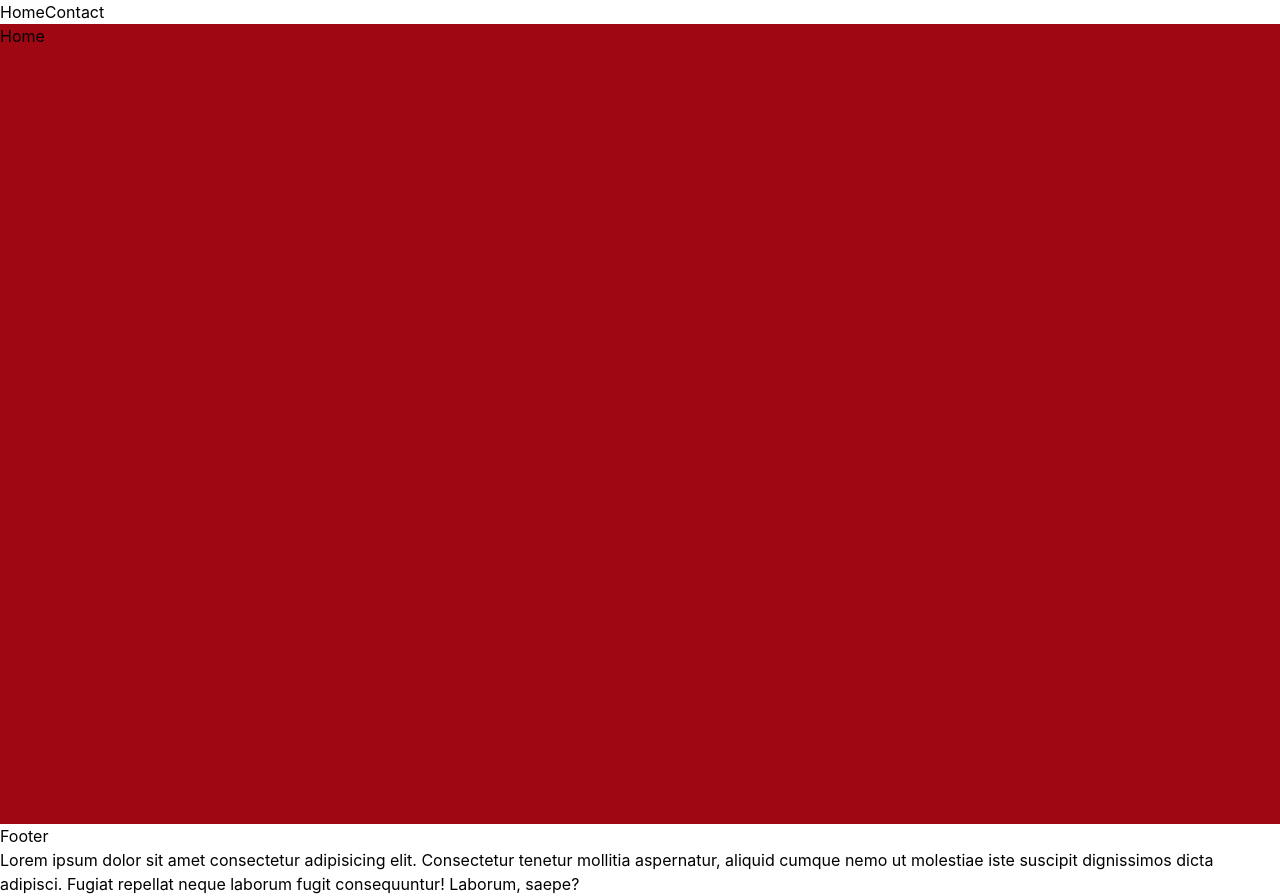
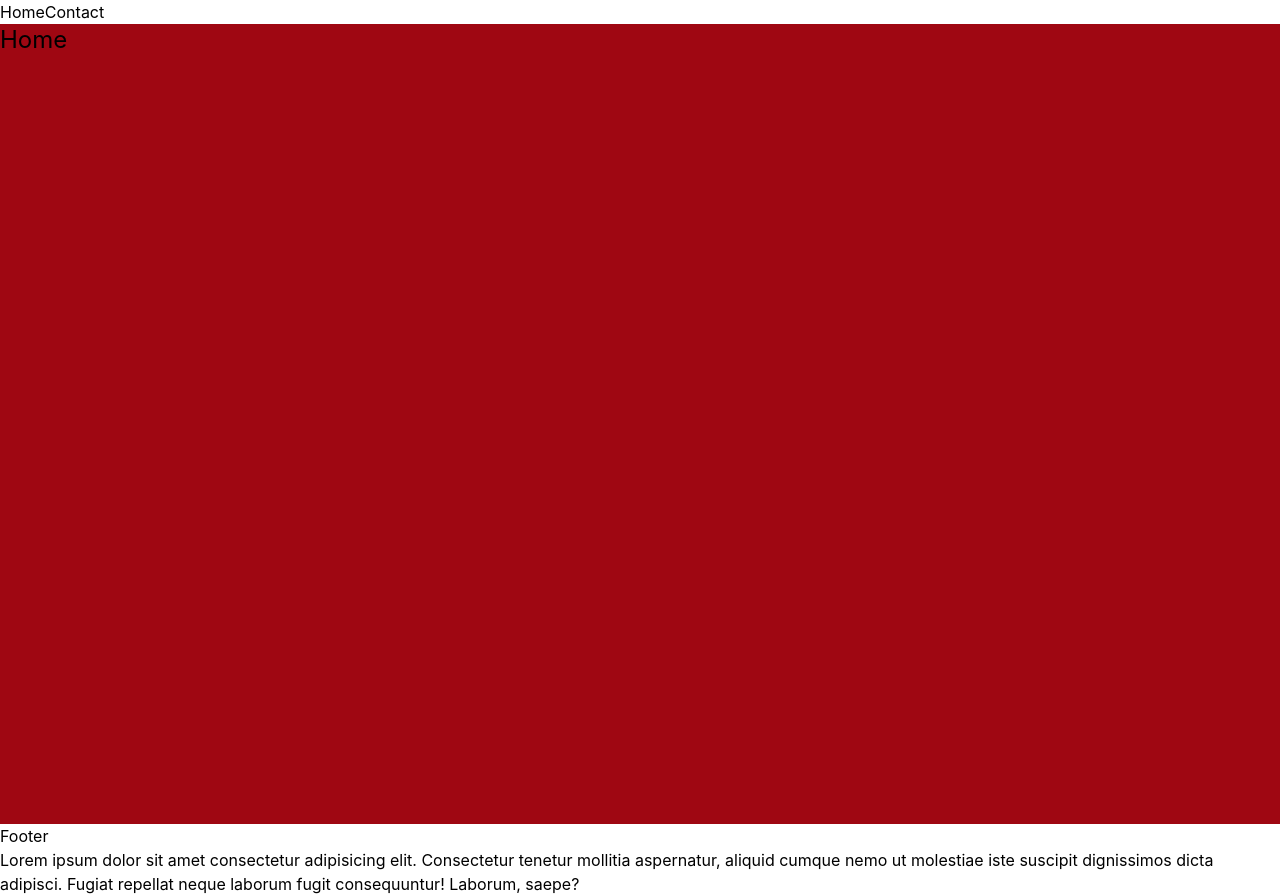
Before and after one commit to latyr0503/site_vitrine_xarala, a React (Vite) app: page / in a window 1280 px wide. Built offline with nearby package versions, Linux system fonts and the light colour scheme.

Commit message:
modification de la taille de home

```diff
--- a/src/composants/pages/home.tsx
+++ b/src/composants/pages/home.tsx
@@ -2,6 +2,6 @@ import React from 'react'
 
 export default function HomePage() {
   return (
-    <div className='bg-red-800 h-screen'>Home</div>
+    <div className='bg-red-800 h-screen text-2xl'>Home</div>
   )
 }
```
